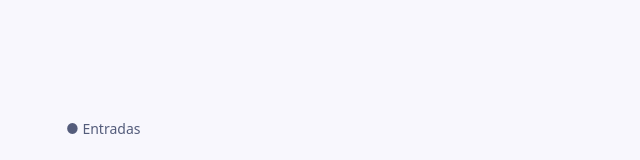
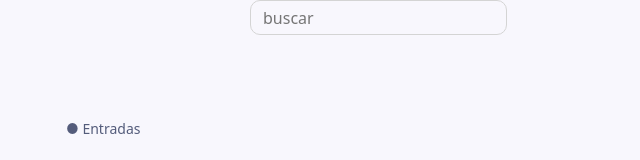
Before and after one commit to biancacostamelo/sistema-financeiro, a React (Create React App) app in the folder sistema/: page / in a window 1280 px wide. Shown: the top 160 px of the page, without its empty margins (0-640 px from the left). Built offline with nearby package versions, Linux system fonts and the light colour scheme.

Commit message:
criando sidebar

```diff
--- a/sistema/src/components/sidebar.jsx
+++ b/sistema/src/components/sidebar.jsx
@@ -21,6 +21,9 @@ const Sidebar = () => {
     return (
         <>
             <div id="viewport">
+                <div className="navbarmenu">
+                    <input type="text" placeholder="buscar" />
+                </div>
                 <div id="sidebar">
                     <div className="menu">
                         <div className="areaMenu p-3" >
```
